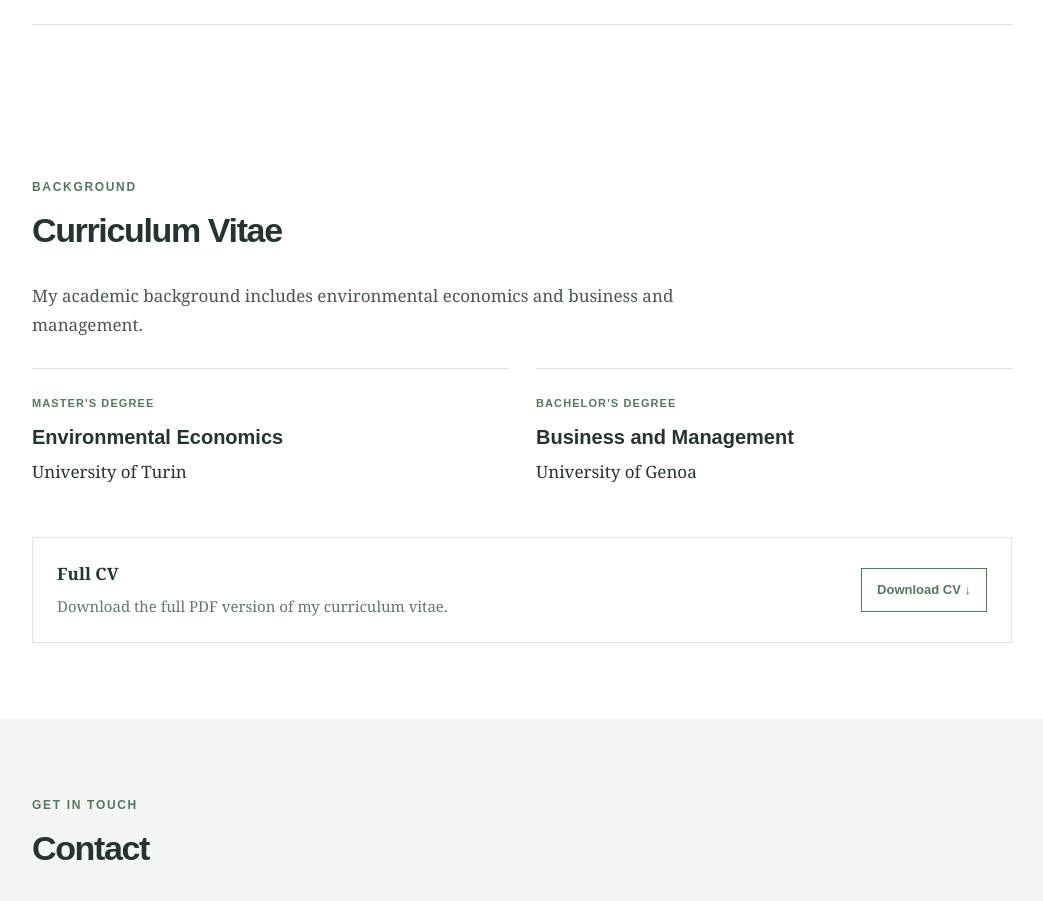
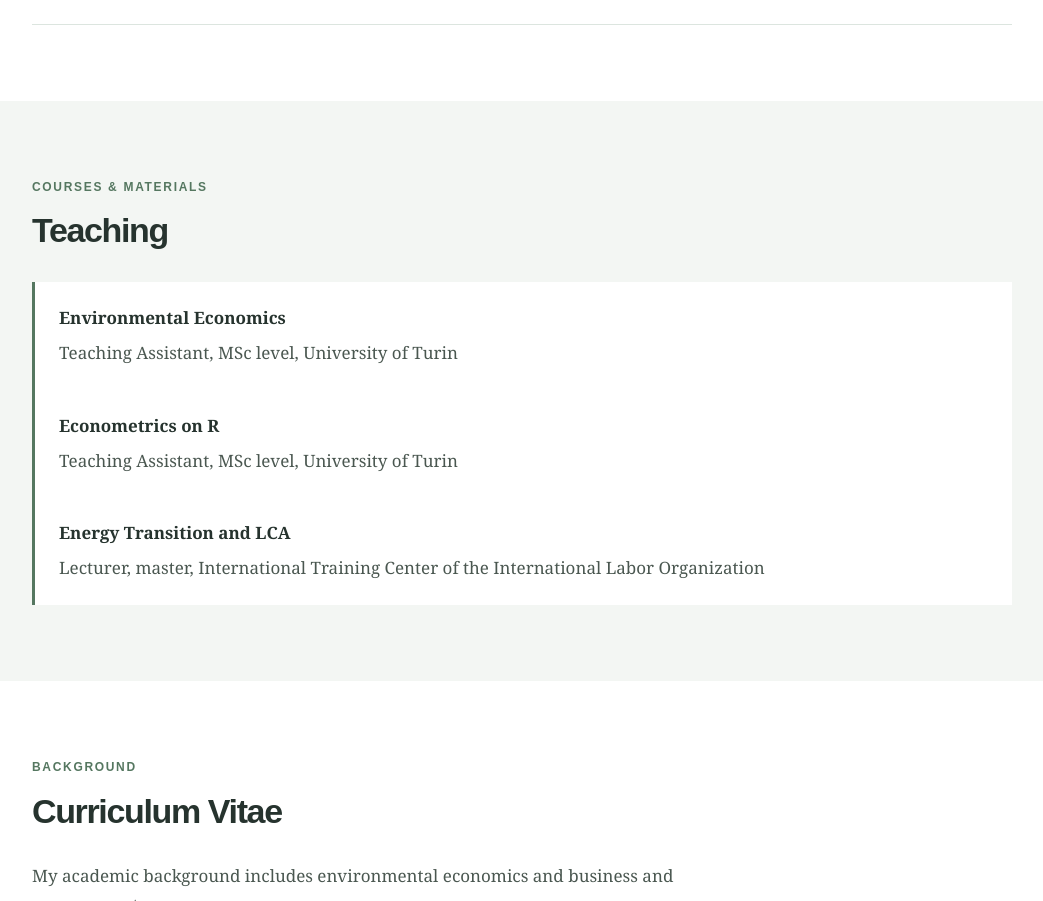
Before and after one commit to stellalauro97-stack/stellalauro97-stack.github.io, a plain HTML site: page index.html in a window 1280 px wide. Shown: the part 2241-3142 px from the top of the page, without its empty margins (118-1161 px from the left). Drawn offline with Linux system fonts and the light colour scheme.

Commit message:
Update index.html

```diff
--- a/index.html
+++ b/index.html
@@ -68,6 +68,27 @@
       </article>
     </section>
 
+    <section class="band" id="teaching">
+      <div class="container section">
+        <div class="section-heading">
+          <p class="kicker">Courses &amp; materials</p>
+          <h2>Teaching</h2>
+        </div>
+        <div class="teaching-placeholder">
+          <strong>Environmental Economics</strong>
+          <p>Teaching Assistant, MSc level, University of Turin</p>
+        </div>
+        <div class="teaching-placeholder">
+          <strong>Econometrics on R</strong>
+          <p>Teaching Assistant, MSc level, University of Turin</p>
+        </div>
+        <div class="teaching-placeholder">
+          <strong>Energy Transition and LCA</strong>
+          <p>Lecturer, master, International Training Center of the International Labor Organization</p>
+        </div>
+      </div>
+    </section>
+
 
     <section class="section container" id="cv">
       <div class="section-heading">
```
